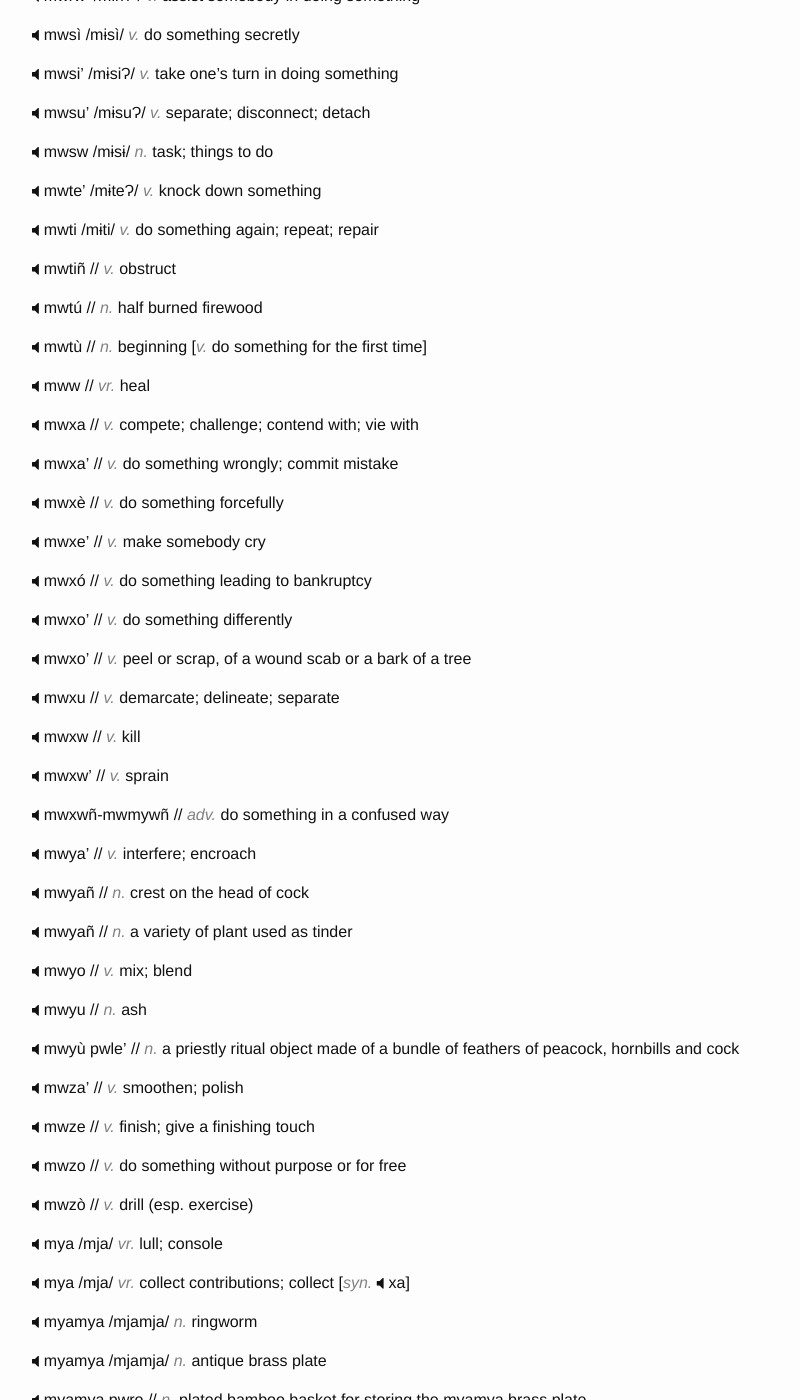
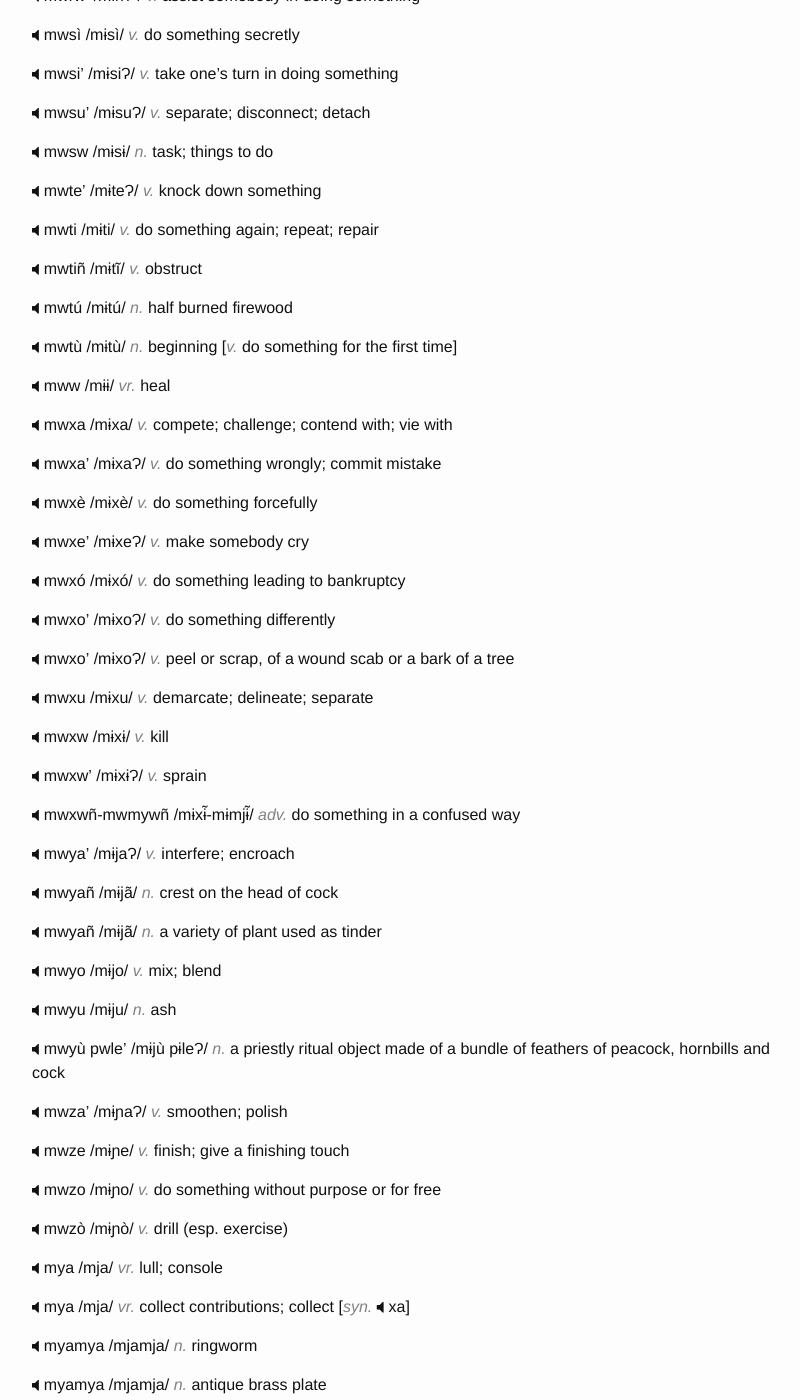
Before and after one commit to hacksparrow/language.apatani.org, a Jekyll site: the page built from dictionary/m.md, in a window 1280 px wide and 1400 px high, scrolled down 9856 px. Shown: the whole window, without its empty margins (238-1038 px from the left). Built offline with Jekyll 4.4.1, drawn with Linux system fonts in a browser that asks for light colours; nearby versions of some CDN libraries; comment, search, counter and statistics services are not loaded; some of the changed text lies outside the part shown.

Commit message:
Update m.md

```diff
--- a/dictionary/m.md
+++ b/dictionary/m.md
@@ -752,79 +752,79 @@ __mwte'__	/mɨteɁ/ _v._	knock down something
 __mwti__	/mɨti/ _v._	do something again; repeat; repair
 
 
-__mwtiñ__	// _v._	obstruct
+__mwtiñ__	/mɨtĩ/ _v._	obstruct
 
 
-__mwtú__	// _n._	half burned firewood
+__mwtú__	/mɨtú/ _n._	half burned firewood
 
 
-__mwtù__ //	_n._	beginning	[_v._	do something for the first time]
+__mwtù__ /mɨtù/	_n._	beginning	[_v._	do something for the first time]
 
 
-__mww__	// _vr._	heal
+__mww__	/mɨɨ/ _vr._	heal
 
 
-__mwxa__	// _v._	compete; challenge; contend with; vie with
+__mwxa__	/mɨxa/ _v._	compete; challenge; contend with; vie with
 
 
-__mwxa'__	// _v._	do something wrongly; commit mistake
+__mwxa'__	/mɨxaɁ/ _v._	do something wrongly; commit mistake
 
 
-__mwxè__	// _v._	do something forcefully
+__mwxè__	/mɨxè/ _v._	do something forcefully
 
 
-__mwxe'__	// _v._	make somebody cry
+__mwxe'__	/mɨxeɁ/ _v._	make somebody cry
 
 
-__mwxó__	// _v._	do something leading to bankruptcy
+__mwxó__	/mɨxó/ _v._	do something leading to bankruptcy
 
 
-__mwxo'__	// _v._	do something differently
+__mwxo'__	/mɨxoɁ/ _v._	do something differently
 
 
-__mwxo'__	// _v._	peel or scrap, of a wound scab or a bark of a tree
+__mwxo'__	/mɨxoɁ/ _v._	peel or scrap, of a wound scab or a bark of a tree
 
 
-__mwxu__	// _v._	demarcate; delineate; separate
+__mwxu__	/mɨxu/ _v._	demarcate; delineate; separate
 
 
-__mwxw__	// _v._	kill
+__mwxw__	/mɨxɨ/ _v._	kill
 
 
-__mwxw'__	// _v._	sprain
+__mwxw'__	/mɨxɨɁ/ _v._	sprain
 
 
-__mwxwñ-mwmywñ__ //	_adv._	do something in a confused way
+__mwxwñ-mwmywñ__ /mɨxɨ̃-mɨmjɨ̃/	_adv._	do something in a confused way
 
 
-__mwya'__	// _v._	interfere; encroach
+__mwya'__	/mɨjaɁ/ _v._	interfere; encroach
 
 
-__mwyañ__	// _n._	crest on the head of cock
+__mwyañ__	/mɨjã/ _n._	crest on the head of cock
 
 
-__mwyañ__	// _n._	a variety of plant used as tinder
+__mwyañ__	/mɨjã/ _n._	a variety of plant used as tinder
 
 
-__mwyo__	// _v._	mix; blend
+__mwyo__	/mɨjo/ _v._	mix; blend
 
 
-__mwyu__	// _n._	ash
+__mwyu__	/mɨju/ _n._	ash
 
 
-__mwyù pwle'__	// _n._	a priestly ritual object made of a bundle of feathers of peacock, hornbills and cock
+__mwyù pwle'__	/mɨjù pɨleɁ/ _n._	a priestly ritual object made of a bundle of feathers of peacock, hornbills and cock
 
 
-__mwza'__	// _v._	smoothen; polish
+__mwza'__	/mɨɲaɁ/ _v._	smoothen; polish
 
 
-__mwze__	// _v._	finish; give a finishing touch
+__mwze__	/mɨɲe/ _v._	finish; give a finishing touch
 
 
-__mwzo__	// _v._	do something without purpose or for free
+__mwzo__	/mɨɲo/ _v._	do something without purpose or for free
 
 
-__mwzò__	// _v._	drill (esp. exercise)
+__mwzò__	/mɨɲò/ _v._	drill (esp. exercise)
 
 
 __mya__	/mja/ _vr._	lull; console
```
Also changed, not shown: other parts of dictionary/m.md (+11 -11 lines).
